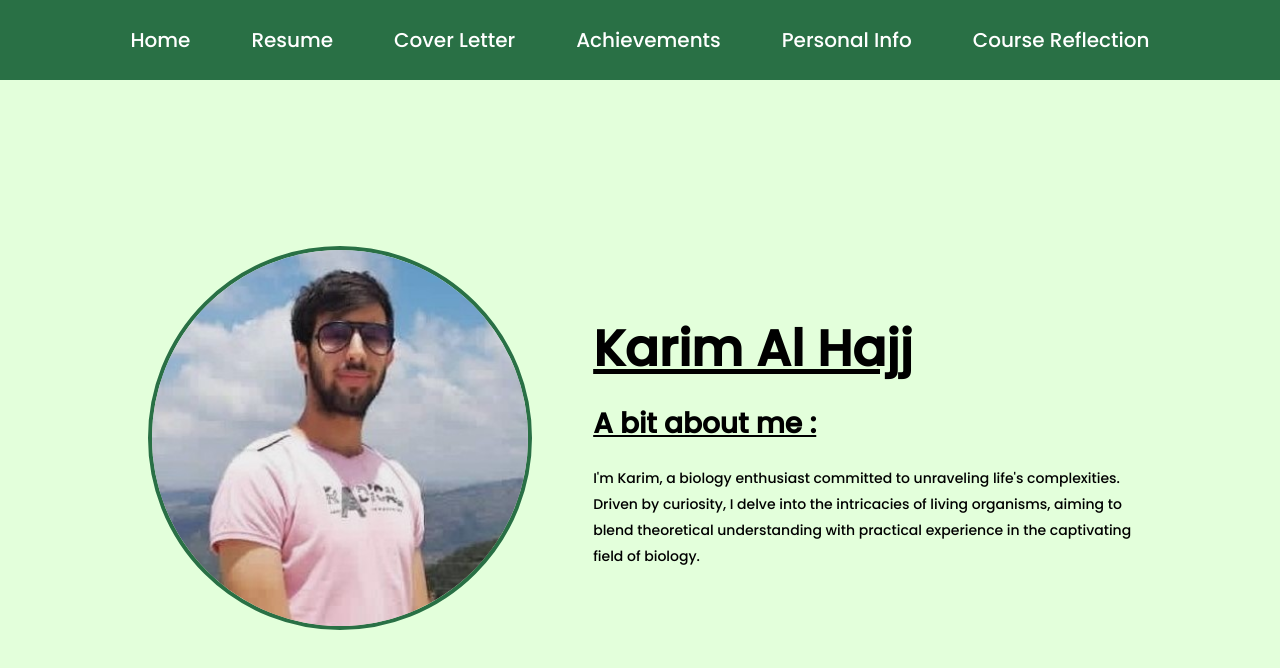
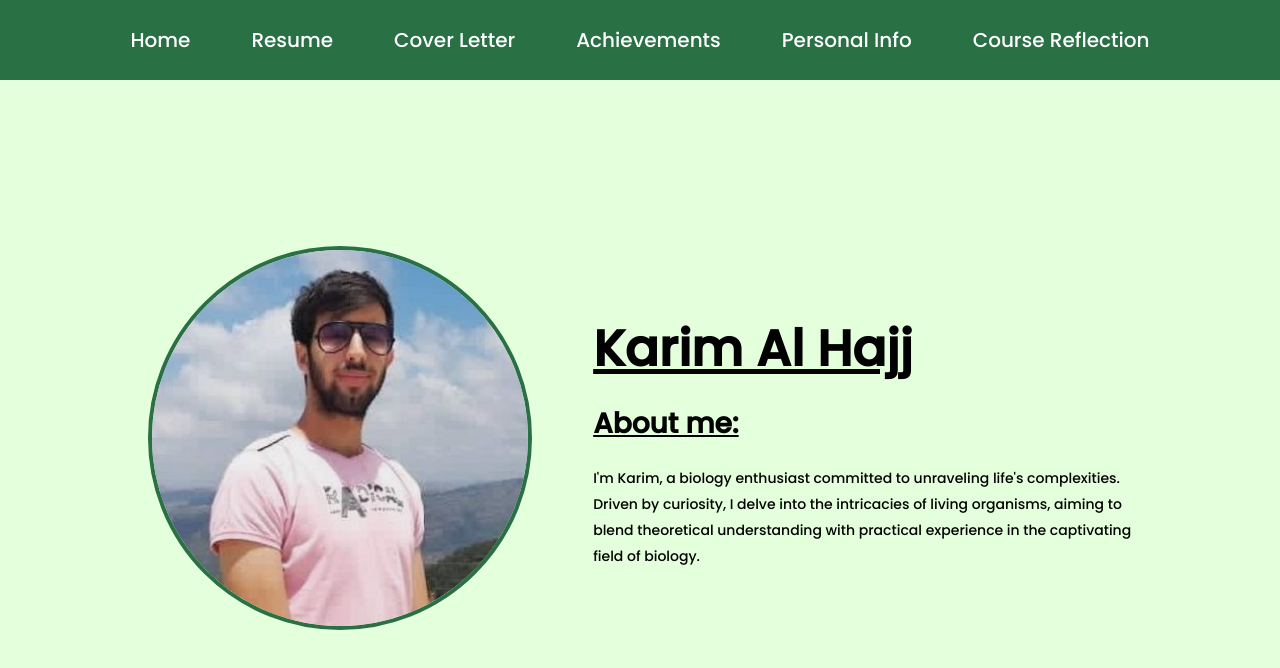
Before and after one commit to AboudBusiness123/My-Portfolio, a plain HTML site: page index.html in a window 1280 px wide. Drawn offline with Linux system fonts and the light colour scheme.

Commit message:
Update index.html

```diff
--- a/index.html
+++ b/index.html
@@ -28,7 +28,7 @@
     <div class="textContainer">
       <h2  class="hero__heading--main">Karim Al Hajj</h2>
       <br>
-      <h6 class="hero__heading--sub">A bit about me :</h6>
+      <h6 class="hero__heading--sub">About me:</h6>
       <p class="hero__description">I'm Karim, a biology enthusiast committed to unraveling life's complexities. Driven by curiosity, I delve into the intricacies of living organisms, aiming to blend theoretical understanding with practical experience in the captivating field of biology.</p>
     </div>
   </div>
```
